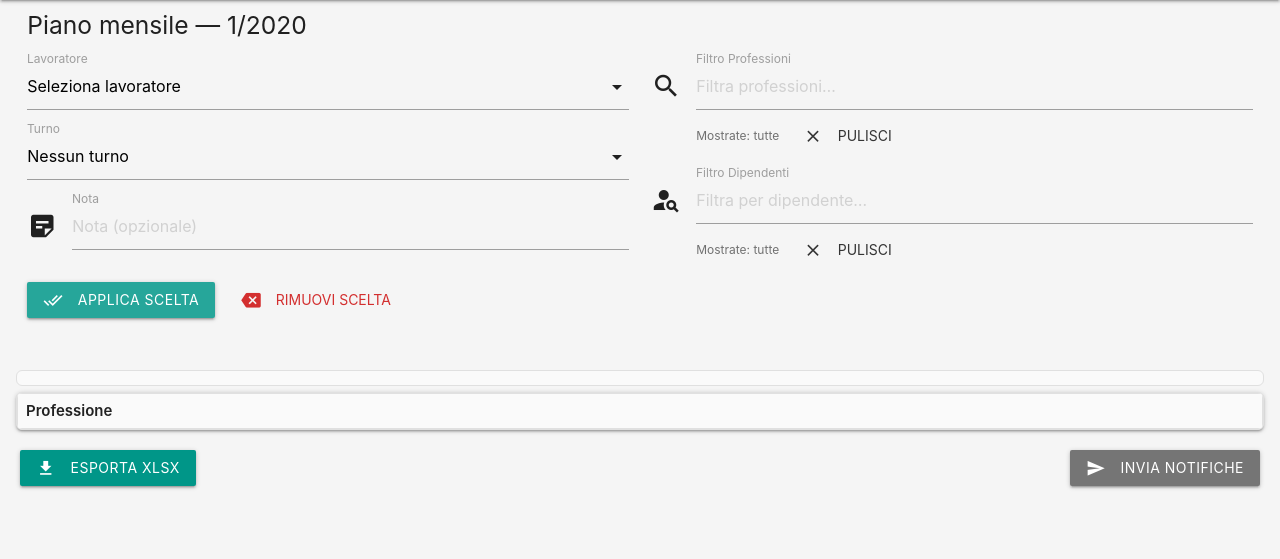
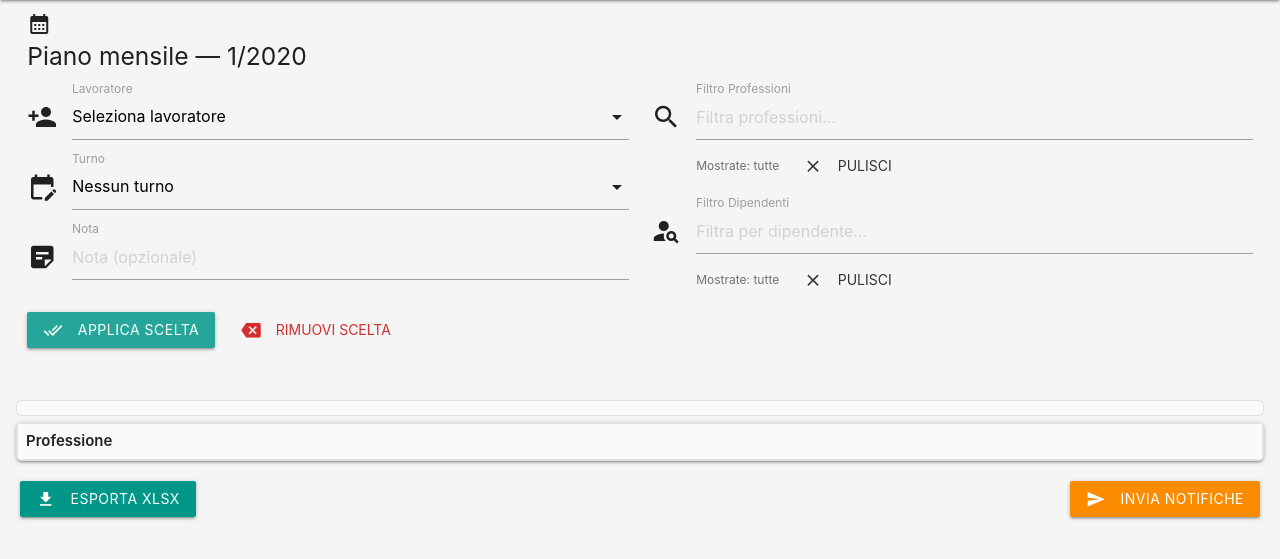
Before and after one commit to darkkillex/shiftplanner, a Django app: page /plan/1/ in a window 1280 px wide. Shown: the part 64-623 px from the top of the page. Run offline with Django 5.2, Linux system fonts and the light colour scheme; a user stored in the database is signed in; tables that the repository leaves empty hold one stand-in row (values such as "Sample post"); lists and menus that the app fills with data are empty.

Commit message:
fix(ui): added some material icons

```diff
--- a/templates/monthly_plan.html
+++ b/templates/monthly_plan.html
@@ -7,6 +7,7 @@
 <div class="row">
 
   <div class="col s12">
+    <i class="material-icons prefix">calendar_month</i>
     <h5 style="margin-top:0;">Piano mensile — {{ plan.month }}/{{ plan.year }}</h5>
   </div>
 
@@ -37,6 +38,7 @@
       <!-- COLONNA SINISTRA -->
       <div class="col s12 m6">
         <div class="input-field">
+          <i class="material-icons prefix">person_add</i>
           <label class="active" for="employee">Lavoratore</label>
           <select id="employee">
             <option value="" disabled selected>Seleziona lavoratore</option>
@@ -47,6 +49,7 @@
         </div>
 
         <div class="input-field">
+          <i class="material-icons prefix">edit_calendar</i>
           <label class="active" for="shift">Turno</label>
           <select id="shift">
             <option value="" selected>Nessun turno</option>
@@ -128,7 +131,7 @@
       <i class="material-icons left">file_download</i>Esporta XLSX
     </a>
 
-    <a id="notify" class="btn grey darken-1 waves-effect waves-light">
+    <a id="notify" class="btn orange darken-1 waves-effect waves-light">
       <i class="material-icons left">send</i>Invia notifiche
     </a>
   </div>
```
